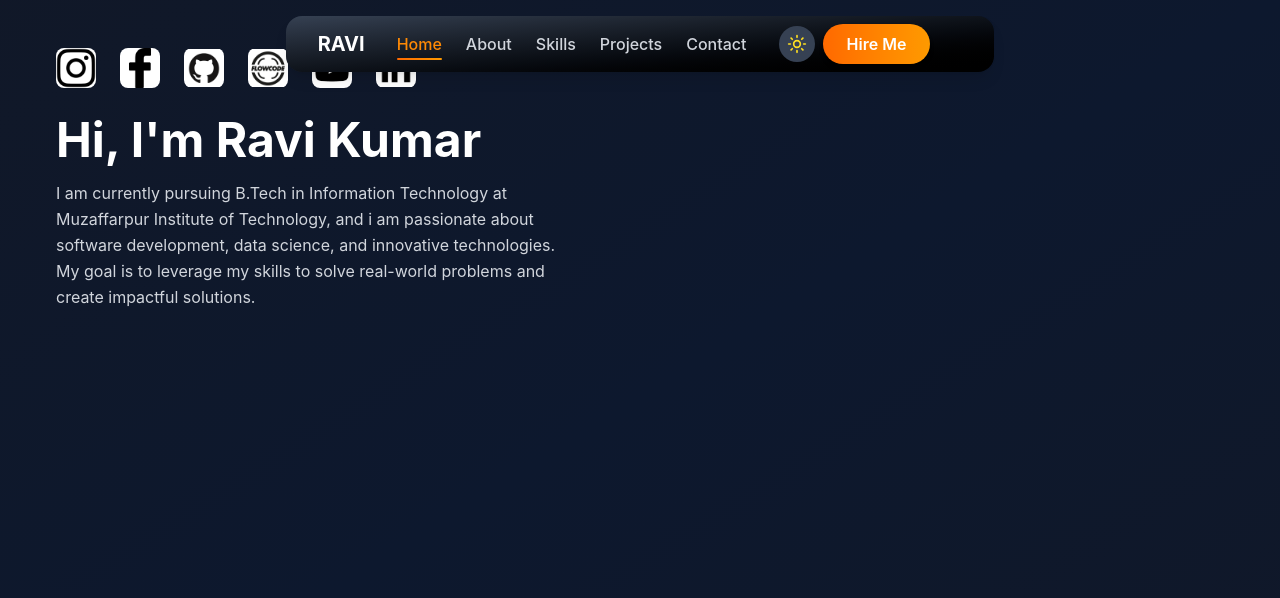
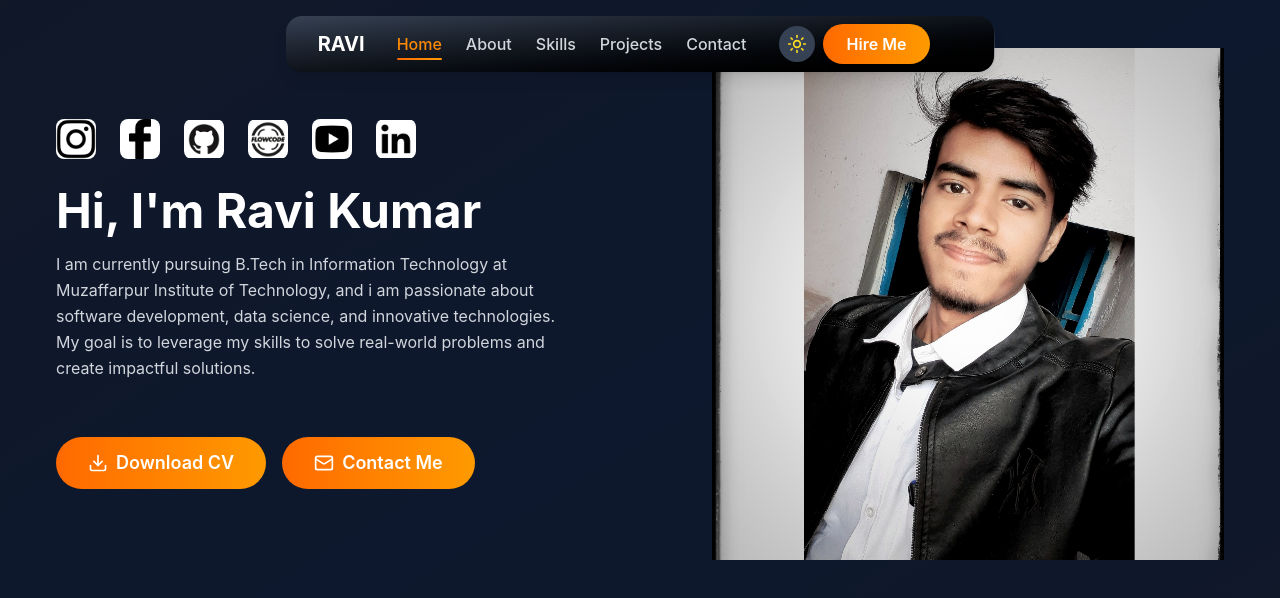
Before and after one commit to heyitsmeravi/Portfolio_Website, a React (Vite) app: page / in a window 1280 px wide. Shown: the top 598 px of the page. Built offline with nearby package versions, Linux system fonts and the light colour scheme.

Commit message:
added picture in hero

```diff
--- a/src/components/HeroSection.tsx
+++ b/src/components/HeroSection.tsx
@@ -5,7 +5,9 @@ import github from "../assets/github.png"
 import linkedin from "../assets/linkedin.png"
 import MyLinkTree from "../assets/MyLinksTree.png"
 import youtube from "../assets/youtube.png"
+import favicon from "../assets/favicon.png"
 import { motion } from "framer-motion";
+import { DownloadIcon,Mail } from "lucide-react";
 export default function HeroSection({darkMode}){
     const socialIcons= [
         {
@@ -77,7 +79,31 @@ export default function HeroSection({darkMode}){
                         data-aos-once='true'>
                             I am currently pursuing B.Tech in Information Technology at Muzaffarpur Institute of Technology, and i am passionate about software development, data science, and innovative technologies. My goal is to leverage my skills to solve real-world problems and create impactful solutions.
                         </p>
-                        <div></div>
+                        <div className="w-full pt-4 sm:pt-6">
+                            <div className="flex flex-col sm:flex-row justify-center lg:justify-start gap-3 sm:gap-4"
+                            data-aos='fade-up'
+                            data-aos-delay='700'>
+                                <a href="#" download className="w-full sm:w-auto">
+                                    <button className="w-full sm:w-auto inline-flex items-center text-white bg-linear-to-r from-orange-500 to-amber-500 border-0 py-3 px-6 sm:px-8 hover:shadow-[0_0_40px_rgb(255,165,0,0.7)] rounded-full text-base sm:text-lg font-semibold transition-all duration-300 transform">
+                                       <DownloadIcon className="w-4 h-4 sm:h-5 sm:w-5 mr-2"/>    Download CV
+                                    </button>
+                                </a>
+                                <a href="">
+                                    <button className="w-full sm:w-auto inline-flex items-center text-white bg-linear-to-r from-orange-500 to-amber-500 border-0 py-3 px-6 sm:px-8 hover:shadow-[0_0_40px_rgb(255,165,0,0.7)] rounded-full text-base sm:text-lg font-semibold transition-all duration-300 transform">
+                                        <Mail className="w-4 h-4 sm:h-5 sm:w-5 mr-2"/>Contact Me
+                                    </button>
+                                </a>
+                            </div>
+                        </div>
+                    </div>
+                    <div className="lg:w-1/2 w-full max-w-md lg:max-w-lg mt-8 lg:mt-0 flex justify-center"
+                    data-aos='fade-left'
+                    data-aos-delay='400'>
+                        <div className="realtive w-4/5 sm:w-3/4 lg:w-full">
+                            <div className="relative overflow-hidden">
+                                <img src={favicon} alt="my Image" className="w-full h-auto object-cover transform hover:scale-105 transition-transform duration-500"/>
+                            </div>
+                        </div>
                     </div>
                 </div>
             </section>
```
